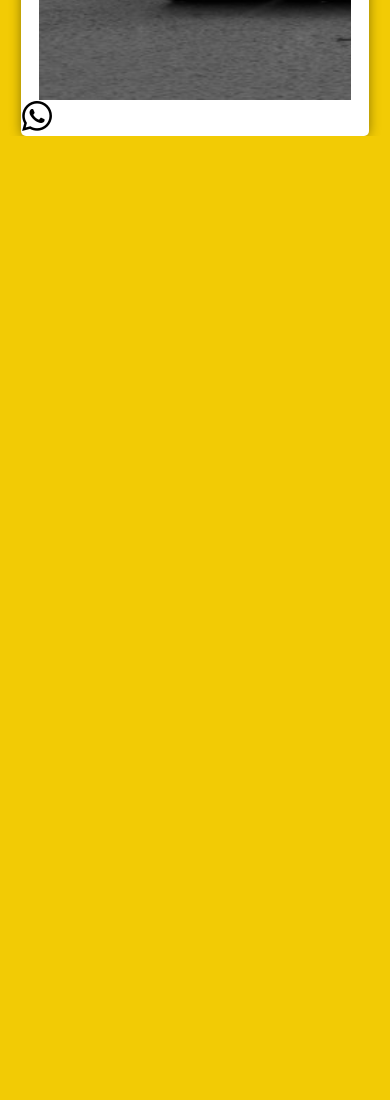
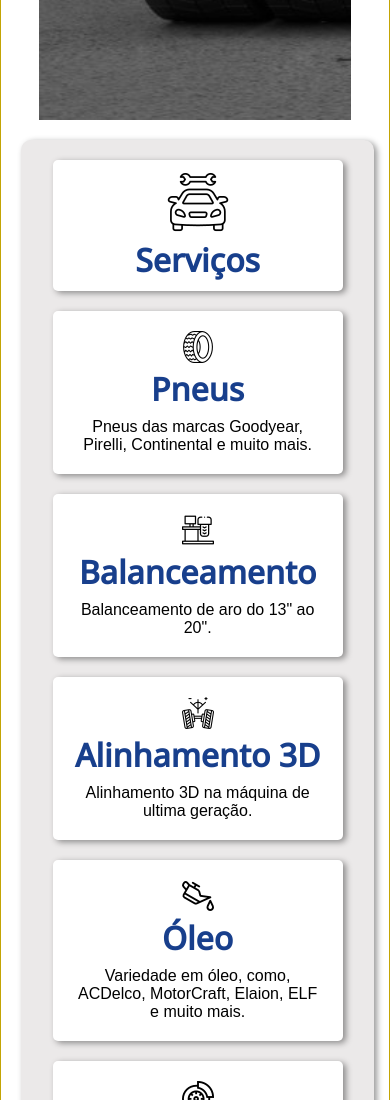
Before and after one commit to gabrielopes7/projetopneus, a plain HTML site: page index.html in a window 390 px wide. Shown: the part 900-2000 px from the top of the page. Before the commit the page ends 1036 px from the top, so only its background shows below. Drawn offline with nearby package versions, Linux system fonts and the light colour scheme.

Commit message:
Servicos Update

```diff
--- a/estilo/style.css
+++ b/estilo/style.css
@@ -62,6 +62,7 @@ h1{
 
  main{
     max-width: 89%;
+    padding: 20px;
     background-color: white;
     border-radius: 0px 0px 5px 5px;
     box-shadow: 0px 0px 12px rgba(0, 0, 0, 0.411);
@@ -97,32 +98,33 @@ h2{
 }
 
 
-/*
 #services{
-    position: relative;
+    display: grid;
+    grid-template: auto auto auto / auto auto auto;
+    justify-content: space-around;
+    row-gap: 20px;
     text-align: center;
     background-color: rgb(235, 233, 233);
     box-shadow: 3px 2px 6px rgba(0, 0, 0, 0.411);
-    padding: 25px;
+    padding: 30px;
     border-radius: 10px;
-    max-width: 90%;
+    width: 90%;
     margin: auto;
-    height: 500px;
-    top: 100px;
+    margin-top: 20px;
 }
 
 .service{
     background-color: white;
+    grid-row-start: 1;
+    grid-column-start: span 3;
     border-radius: 5px;
-    margin: auto;
-    max-width: 94%;
     box-shadow: 3px 2px 6px rgba(0, 0, 0, 0.411);
     padding: 10px;
 }
 
 .cardService{
-    max-width: 200px;
-    height: 150px;
+    max-width: 250px;
+    max-height: 150px;
     padding: 20px;
     border-radius: 5px;
     background-color: rgb(255, 255, 255);
@@ -130,54 +132,33 @@ h2{
 }
 
 .pneu{
-    position: absolute;
-    display: inline-block;
-    top: 150px;
-    left: 50px;
+    grid-row-start: 2;
 }
 
 .balance{
-    position: absolute;
-    display: inline-block;
-    top: 150px;
-    left: 450px;
+    grid-row-start: 2;
 
 }
 
 .align{
-    position: absolute;
-    display: inline-block;
-    top: 150px;
-    right: 50px
+    grid-row-start: 2;
 
 }
 
 .oil{
-    position: absolute;
-    display: inline-block;
-    left: 50px;
-    bottom: 10px;
+    grid-row-start: 3;
 
 }
 
 .brake{
-    position: absolute;
-    display: inline-block;
-    left: 450px;
-    bottom: 10px;
+    grid-row-start: 3;
 
 
 }
 
 .suspension{
-    position: absolute;
-    display: inline-block;
-    right: 50px;
-    bottom: 10px;
+    grid-row-start: 3;
 }
-
-
-*/
 
 
 /*
@@ -343,6 +324,46 @@ h2{
     .logoG{
         display: none;
     }
+
+    #services{
+        grid-template: auto auto auto auto / auto auto;
+        justify-content: center;
+        gap: 20px;
+        padding: 20px;
+
+    }
+
+    .service{
+        grid-column-start: span 2;
+    }
+    .pneu{
+        grid-row-start: 2;
+    }
+
+    .balance{
+        grid-row-start: 2;
+
+    }
+
+    .align{
+        grid-row-start: 3;
+
+    }
+
+    .oil{
+        grid-row-start: 3;
+
+    }
+
+    .brake{
+        grid-row-start: 4;
+
+
+    }
+
+    .suspension{
+        grid-row-start: 4;
+    }
 }
 
 @media screen and (max-width: 800px){
@@ -359,4 +380,41 @@ h2{
         height: 450px;
     }
 
+    #services{
+        grid-template: auto auto auto auto auto auto auto / auto;
+
+
+    }
+    .service{
+        grid-column-start: 1;
+    }
+    .pneu{
+        grid-row-start: 2;
+    }
+
+    .balance{
+        grid-row-start: 3;
+
+    }
+
+    .align{
+        grid-row-start: 4;
+
+    }
+
+    .oil{
+        grid-row-start: 5;
+
+    }
+
+    .brake{
+        grid-row-start: 6;
+
+
+    }
+
+    .suspension{
+        grid-row-start: 7;
+    }
+
 }
```
Also changed, not shown: index.html (+2 -1 lines).
